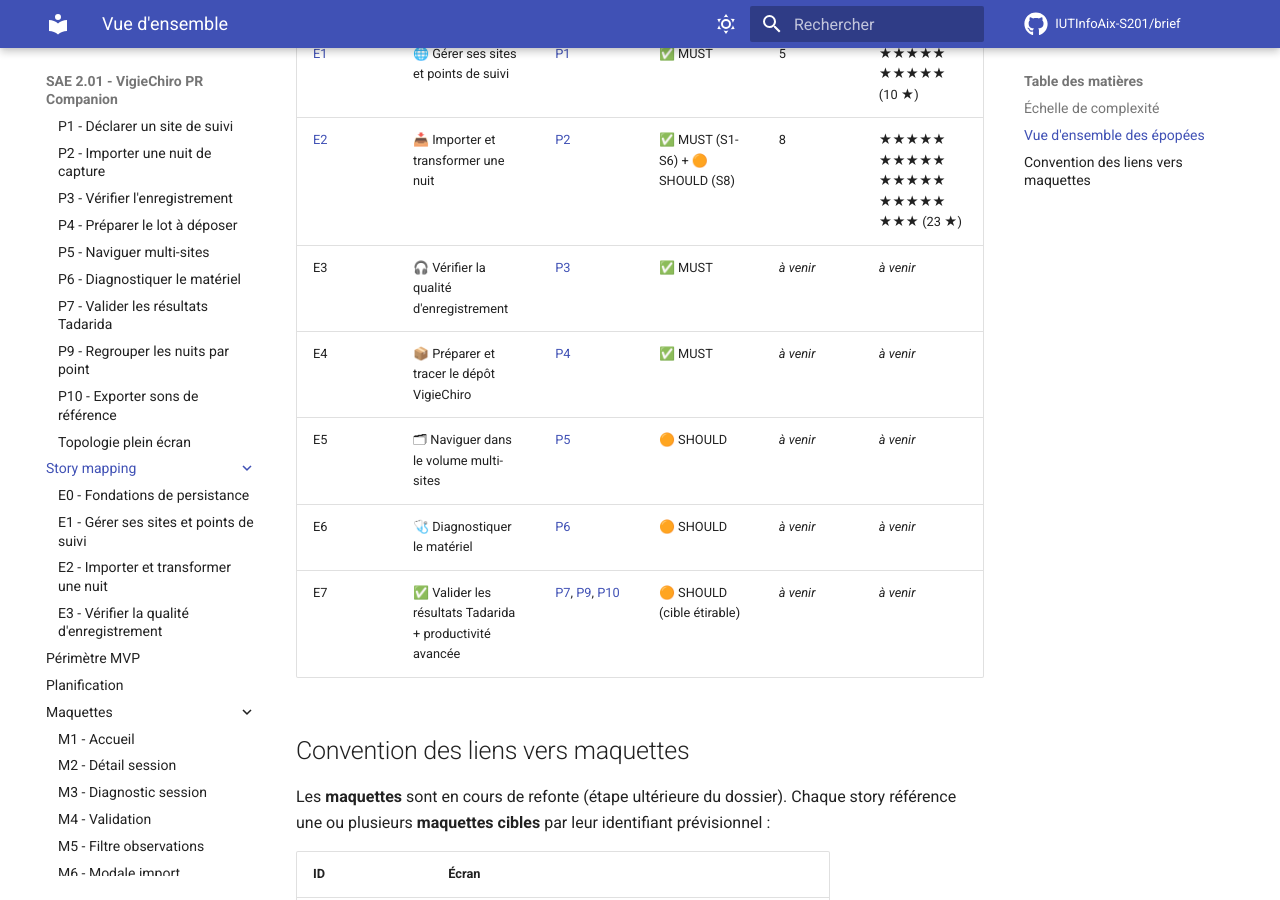
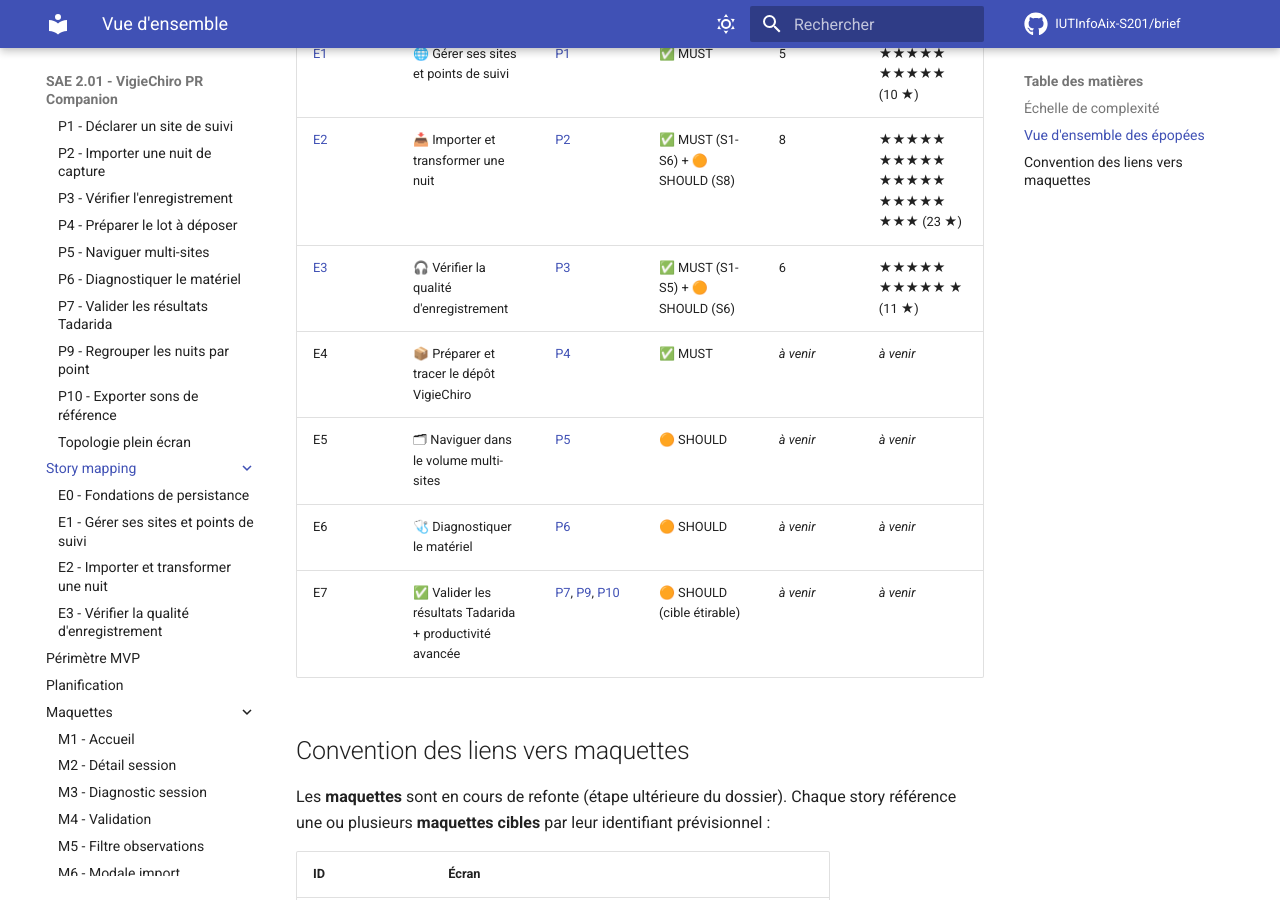
Before and after one commit to IUTInfoAix-S201/brief, an MkDocs documentation site: the page built from docs/Analyse et conception/Story mapping/index.md, in a window 1280 px wide and 900 px high, scrolled down 1175 px. Built offline with MkDocs 1.6.1 and Material for MkDocs 9.7.7, drawn with Linux system fonts in a browser that asks for light colours; comment, search, counter and statistics services are not loaded.

Commit message:
feat(story-mapping): finalise l'entrée E3 dans le hub index
E3 (Vérifier la qualité d'enregistrement) est désormais entièrement écrite
(6 stories, 11 ★, S1-S5 MUST + S6 SHOULD personnalisation de sélection).
Le hub index passe son entrée E3 de l'état placeholder « à venir » à des
stats complètes avec lien vers la fiche détaillée.

```diff
--- a/docs/Analyse et conception/Story mapping/index.md
+++ b/docs/Analyse et conception/Story mapping/index.md
@@ -29,7 +29,7 @@ Ces estimations sont **indicatives**. Vous les réviserez en équipe au début d
 | [E0](E0%20-%20Fondations%20de%20persistance.md) | 🗄️ Fondations de persistance | (transverse, sert tout) | ✅ MUST socle (S1-S5) + 🟠 SHOULD (S6-S7) + ⚪ COULD (S8) | 8 | ★★★★★ ★★★★★ ★★★★★ ★★★★★ ★ (21 ★) |
 | [E1](E1%20-%20Gérer%20ses%20sites%20et%20points%20de%20suivi.md) | 🌐 Gérer ses sites et points de suivi | [P1](../Parcours%20utilisateurs/P1%20-%20Déclarer%20un%20site%20de%20suivi.md) | ✅ MUST | 5 | ★★★★★ ★★★★★ (10 ★) |
 | [E2](E2%20-%20Importer%20et%20transformer%20une%20nuit.md) | 📥 Importer et transformer une nuit | [P2](../Parcours%20utilisateurs/P2%20-%20Importer%20une%20nuit%20de%20capture.md) | ✅ MUST (S1-S6) + 🟠 SHOULD (S8) | 8 | ★★★★★ ★★★★★ ★★★★★ ★★★★★ ★★★ (23 ★) |
-| E3 | 🎧 Vérifier la qualité d'enregistrement | [P3](../Parcours%20utilisateurs/P3%20-%20Vérifier%20l%27enregistrement%20par%20échantillonnage.md) | ✅ MUST | _à venir_ | _à venir_ |
+| [E3](E3%20-%20Vérifier%20la%20qualité%20d%27enregistrement.md) | 🎧 Vérifier la qualité d'enregistrement | [P3](../Parcours%20utilisateurs/P3%20-%20Vérifier%20l%27enregistrement%20par%20échantillonnage.md) | ✅ MUST (S1-S5) + 🟠 SHOULD (S6) | 6 | ★★★★★ ★★★★★ ★ (11 ★) |
 | E4 | 📦 Préparer et tracer le dépôt VigieChiro | [P4](../Parcours%20utilisateurs/P4%20-%20Préparer%20un%20lot%20prêt%20à%20déposer.md) | ✅ MUST | _à venir_ | _à venir_ |
 | E5 | 🗂 Naviguer dans le volume multi-sites | [P5](../Parcours%20utilisateurs/P5%20-%20Naviguer%20dans%20plusieurs%20sites%20et%20passages.md) | 🟠 SHOULD | _à venir_ | _à venir_ |
 | E6 | 🩺 Diagnostiquer le matériel | [P6](../Parcours%20utilisateurs/P6%20-%20Diagnostiquer%20le%20matériel.md) | 🟠 SHOULD | _à venir_ | _à venir_ |
```
